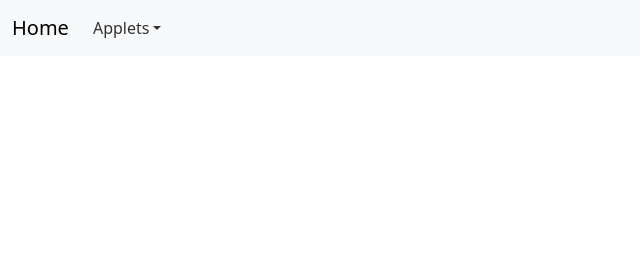
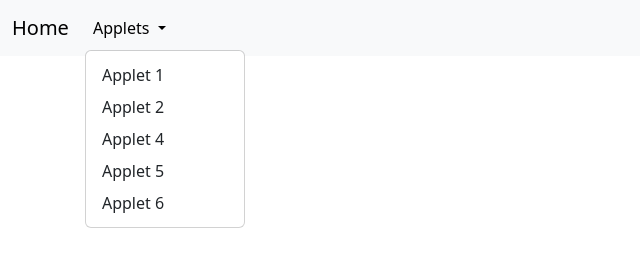
Before and after one commit to ahkishakiunisala/IT24B--KiunisalaA, a plain HTML site: page IT24B_KIUNISALA/Applet1/index.html in a window 1280 px wide. Both pictures are taken after a click on the button "Applets". Shown: the whole page, without its empty margins (0-640 px from the left). Drawn offline with nearby package versions, Linux system fonts and the light colour scheme.

Commit message:
dropdowm

```diff
--- a/IT24B_KIUNISALA/Applet1/index.html
+++ b/IT24B_KIUNISALA/Applet1/index.html
@@ -26,3 +26,10 @@
               <li class="nav-item dropdown">
                 <a class="nav-link dropdown-toggle" href="#" role="button" data-bs-toggle="dropdown" aria-expanded="false">
                   Applets
+                </a>
+                <ul class="dropdown-menu">
+                  <li><a class="dropdown-item" href="../applet-1/">Applet 1</a></li>
+                  <li><a class="dropdown-item" href="../applet-2/">Applet 2</a></li>
+                  <li><a class="dropdown-item" href="../applet-4/">Applet 4</a></li>
+                  <li><a class="dropdown-item" href="../applet-5/">Applet 5</a></li>
+                  <li><a class="dropdown-item" href="../applet-6/">Applet 6</a></li>
```
